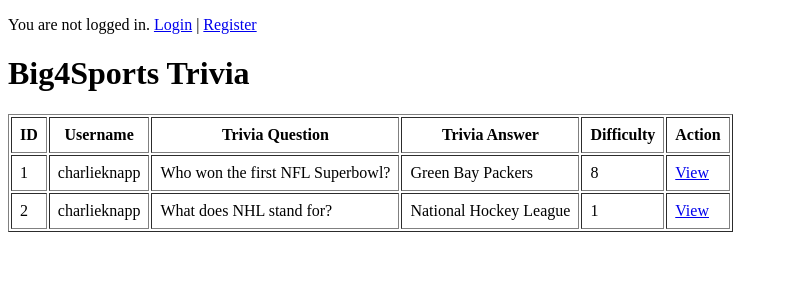
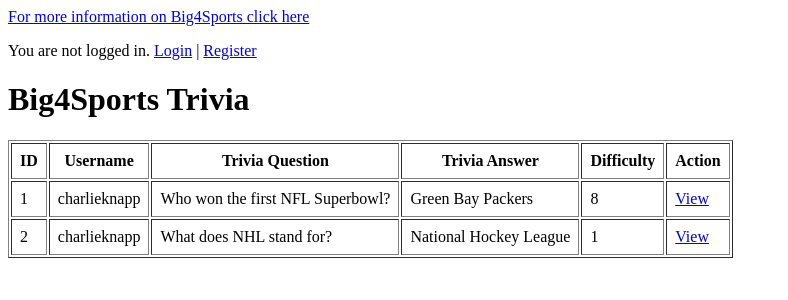
Before and after one commit to TuskyTO/big4sports, a PHP site: page / in a window 1280 px wide. Shown: the top 300 px of the page, without its empty margins (0-788 px from the left). Run offline with PHP 8.4, Linux system fonts and the light colour scheme; data comes from the database, SQL or seed files in the repository.

Commit message:
Adding link to landing (Index Add-on)

```diff
--- a/backend/index.php
+++ b/backend/index.php
@@ -9,6 +9,10 @@ require 'db_connect.php'; // Contains $conn with valid DB credentials
   <meta charset="utf-8">
 </head>
 <body>
+
+<a
+    href="landing.html"
+    >For more information on Big4Sports click here</a>
 
 <?php
 // Check if user is logged in
```
